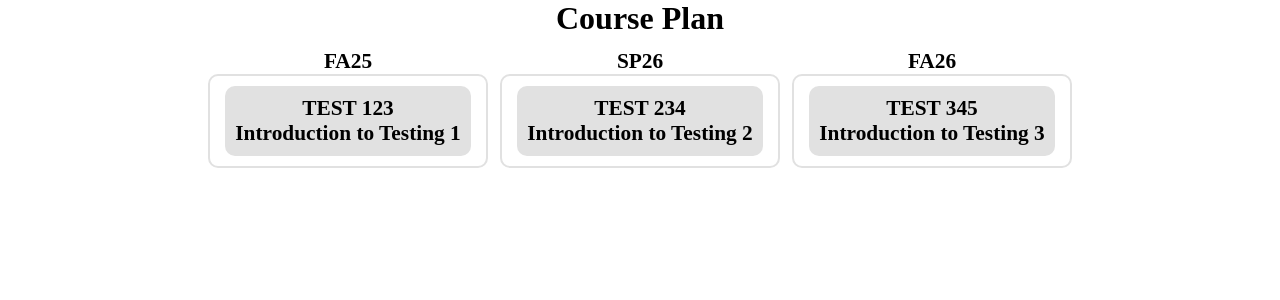
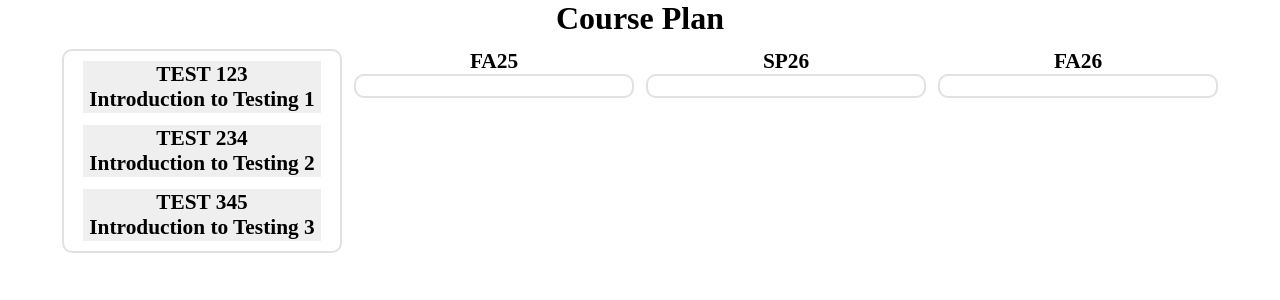
Before and after one commit to hutaa/sweproj, a React (Create React App) app in the folder client/: page / in a window 1280 px wide. Shown: the top 300 px of the page. Built offline with nearby package versions, Linux system fonts and the light colour scheme; a web font is replaced by a local one.

Commit message:
Added a prototype for enforcing prerequisites.
Revision Summary:
• Migrated to dnd-kit for handling drag and drop interactions.
• Fixed functionality for enforcing prerequisites.

```diff
--- a/client/package.json
+++ b/client/package.json
@@ -3,6 +3,7 @@
   "version": "0.1.0",
   "private": true,
   "dependencies": {
+    "@dnd-kit/core": "^6.3.1",
     "@testing-library/dom": "^10.4.1",
     "@testing-library/jest-dom": "^6.9.1",
     "@testing-library/react": "^16.3.0",
--- a/client/src/pages/Planner.jsx
+++ b/client/src/pages/Planner.jsx
@@ -1,31 +1,65 @@
 import React, {useState, useEffect} from "react";
+import {DndContext, useDraggable, useDroppable} from '@dnd-kit/core';
+
 import "../styles/Planner.css"
 
-function CourseNode({course_code, course_desc})
+function Draggable(props) {
+    const {attributes, listeners, setNodeRef, transform} = useDraggable({
+      id: props.id,
+    });
+
+    const style = transform ? {
+      transform: `translate3d(${transform.x}px, ${transform.y}px, 0)`,
+    } : undefined;
+
+    return (
+      <button ref={setNodeRef} style={style} {...listeners} {...attributes}>
+        {props.children}
+      </button>
+    );
+}
+
+function Droppable(props) {
+    const {isOver, setNodeRef} = useDroppable({
+        id: props.id,
+    });
+
+    const style = {
+        color: isOver ? 'green' : undefined,
+    };
+
+    return (
+        <div ref={setNodeRef} style={style}>
+            {props.children}
+        </div>
+    );
+}
+
+function CourseNode({course_id, course_code, course_desc})
 {
     return (
-        <div className="course-node-container">
+        <Draggable className="course-node-container" id={course_id}>
             <div className="body-text">
                 {course_code}
             </div>
             <div className="body-text">
                 {course_desc}
             </div>
-        </div>
+        </Draggable>
     );
 }
 
 function SemesterGroup({semester_name, children})
 {
     return (
-        <div>
+        <Droppable id={semester_name}>
             <div className="body-text">
                 {semester_name}
             </div>
             <div className="course-node-group-container col-container" style={{gap: "12px"}}>
                 {children}
             </div>
-        </div>
+        </Droppable>
     )
 }
 
@@ -33,37 +67,14 @@ function Planner()
 {
     const semesters = ["FA25", "SP26", "FA26"];
     const [courses, SetCourses] = useState([
-        {id: 0, semester: "FA25", course_code: "TEST 123", course_desc: "Introduction to Testing 1", prerequisites: []},
-        {id: 1, semester: "SP26", course_code: "TEST 234", course_desc: "Introduction to Testing 2", prerequisites: ["TEST 123"]},
-        {id: 2, semester: "FA26", course_code: "TEST 345", course_desc: "Introduction to Testing 3", prerequisites: ["TEST 123", "TEST 234"]},
+        {id: 0, semester: null, course_code: "TEST 123", course_desc: "Introduction to Testing 1", prerequisites: []},
+        {id: 1, semester: null, course_code: "TEST 234", course_desc: "Introduction to Testing 2", prerequisites: ["TEST 123"]},
+        {id: 2, semester: null, course_code: "TEST 345", course_desc: "Introduction to Testing 3", prerequisites: ["TEST 123", "TEST 234"]},
     ]);
 
     const [dragging, SetDragging] = useState();
 
     const [valid_semesters, SetValidSemesters] = useState(); //Used for keeping track of valid placements for the current course being dragged.
-
-    const handleDragStart = (e, id) =>
-    {
-        SetDragging(e.target);
-
-        var temp = [];
-        for (let i = 0; i < semesters.length; i++)
-        {
-            if (CheckPrerequisitesMet(id, SemesterToInt(semesters[i])) === true)
-            {
-                temp.push(semesters[i]);
-            }
-        }
-        SetValidSemesters(temp);
-    };
-
-    const onDragEnter = (e, semester) =>
-    {
-        if (valid_semesters.includes(semester) === true)
-        {
-            SetCourses([...courses, (courses[dragging.id].semester = semester)]);
-        }
-    };
 
     /*
 
@@ -89,7 +100,9 @@ function Planner()
 
     function SemesterToInt(semester)
     {
-        var temp = semester;
+        if (semester)
+        {
+            var temp = String(semester);
             temp = temp.substring(0, 2);
 
             // Compute last digit of the number.
@@ -115,53 +128,53 @@ function Planner()
             {
                 return parseInt(semester.substring(2, 6)) * 10 + temp;
             }
+        }
 
         // Return invalid semesters as 0.
         return 0;
     }
 
-    useEffect(() => {
+    function CheckPrerequisitesMet(entry_id, proposed_semester)
+    {
+        var remaining_prerequisites = [];
 
-        var temp;
-
-        // Loop through all courses, and generate numeric representations of semesters.
-        for (let i = 0; i < courses.length; i++)
+        //Populates remaining_prerequisites as a deep copy of the prerequisites.
+        for (let i = 0; i < courses[entry_id]["prerequisites"].length; i++)
         {
-            temp = courses[i].semester;
-
-            // Verifies that a valid semester value was retrieved.
-            if (temp)
-            {
-                courses[i]["semester_val"] = SemesterToInt(temp);
-
-                // console.log(courses[i]["semester_val"]);
-            }
+            remaining_prerequisites.push(courses[entry_id]["prerequisites"][i]);
         }
 
-    }, [courses]);
+        var proposed_semester_val = SemesterToInt(proposed_semester);
 
-    function CheckPrerequisitesMet(entry_id, proposed_semester_val)
-    {
-        var remaining_prerequisites = courses[entry_id]["prerequisites"];
-
-        console.log("Prerequisites Check Starting, checking for " + remaining_prerequisites.length + " prerequisites.");
+        //console.log("Prerequisites Check Starting, checking for " + remaining_prerequisites.length + " prerequisites.");
 
         if (remaining_prerequisites.length > 0)
         {
             // Loop through all courses, checking whether they satisfy a prerequisite requirement.
             for (let i = 0; i < courses.length; i++)
             {
-                console.log((courses[i]["semester_val"] < proposed_semester_val) + ", " + (remaining_prerequisites.includes(courses[i]["course_code"]) === true));
+                //Validates that the semester is non-null.
+                if (courses[i] && courses[i].semester)
+                {
+                    /*
+                    console.log("New Iteration for " + courses[i]["course_code"]);
+                    console.log((SemesterToInt(courses[i].semester) < proposed_semester_val) + ", " + (remaining_prerequisites.includes(courses[i]["course_code"]) === true));
+                    for (let v = 0; v < remaining_prerequisites.length; v++)
+                    {
+                        console.log(remaining_prerequisites[v]);
+                    }
+                    */
 
                     // Checks if it's found in the prerequisites list and if the specific course is included in an earlier semester.
-                if ((courses[i]["semester_val"] < proposed_semester_val) && (remaining_prerequisites.includes(courses[i]["course_code"]) === true))
+                    if ((SemesterToInt(courses[i].semester) < proposed_semester_val) && (remaining_prerequisites.includes(courses[i]["course_code"]) === true))
                     {
                         // Removes the element from the list of remaining prerequisites.
-                    remaining_prerequisites.splice(remaining_prerequisites.findIndex(element => element.course_code === courses[i]["course_code"]), 1);
+                        remaining_prerequisites.splice(remaining_prerequisites.findIndex((element) => element === courses[i]["course_code"]), 1);
 
-                    if (remaining_prerequisites === 0)
+                        if (remaining_prerequisites.length === 0)
                         {
                             return true;
+                        }
                     }
                 }
             }
@@ -172,6 +185,31 @@ function Planner()
         return true;
     };
 
+    function handleDragStart(event)
+    {
+        SetDragging(event.active);
+    };
+
+    function handleDragEnd(event)
+    {
+        const {over} = event;
+
+        // Checks if the object was dropped over a container.
+        if (over)
+        {
+            // Only allow the object to be dropped into the semester if its prerequisites were satisfied.
+            if (CheckPrerequisitesMet(dragging.id, over.id) === true)
+            {
+                SetCourses([...courses, courses[dragging.id].semester = over.id]);
+            }
+        }
+        // Handles the case for dropping the object over nothing.
+        else
+        {
+            SetCourses([...courses, courses[dragging.id].semester = null]);
+        }
+    };
+
     return (
         <div className="page-container">
             <div className="medium-text text-align-left">
@@ -180,15 +218,26 @@ function Planner()
 
             <div style={{height: "12px"}} />
 
+            <DndContext onDragStart={handleDragStart} onDragEnd={handleDragEnd}>
+
                 <div className="row-container" style={{gap: "12px"}}>
+                    <div className="course-node-group-container col-container" style={{gap: "12px"}}>
+                        {
+                            courses.filter((course) => (course && course.semester === null)).map((course) => (
+                                <div key={course.id}>
+                                    <CourseNode key={course.id} course_id={course.id} course_code={course.course_code} course_desc={course.course_desc} />
+                                </div>
+                            ))
+                        }
+                    </div>
                     {
                         semesters.map((semester) => (
-                        <div key={semester} onDragEnter={(e) => onDragEnter(e, semester)}>
-                            <SemesterGroup semester_name={semester} key={semester} onDragEnter={(e) => onDragEnter(e, semester)}>
+                            <div key={semester}>
+                                <SemesterGroup key={semester} semester_name={semester}>
                                     {
-                                    courses.filter((item) => item.semester === semester).map((course) => (
-                                        <div key={course.id} id={course.id} draggable onDragStart={(e) => handleDragStart(e, course.id)}>
-                                            <CourseNode course_code={course.course_code} course_desc={course.course_desc} />
+                                        courses.filter((course) => (course && course.semester === semester)).map((course) => (
+                                            <div key={course.id}>
+                                                <CourseNode key={course.id} course_id={course.id} course_code={course.course_code} course_desc={course.course_desc} />
                                             </div>
                                         ))
                                     }
@@ -197,6 +246,7 @@ function Planner()
                         ))
                     }
                 </div>
+            </DndContext>
         </div>
     )
 }
```
Also changed, not shown: 1 other file (tests, documents, lock files or other folders). Lines whose indentation alone changed are shown as unchanged.
